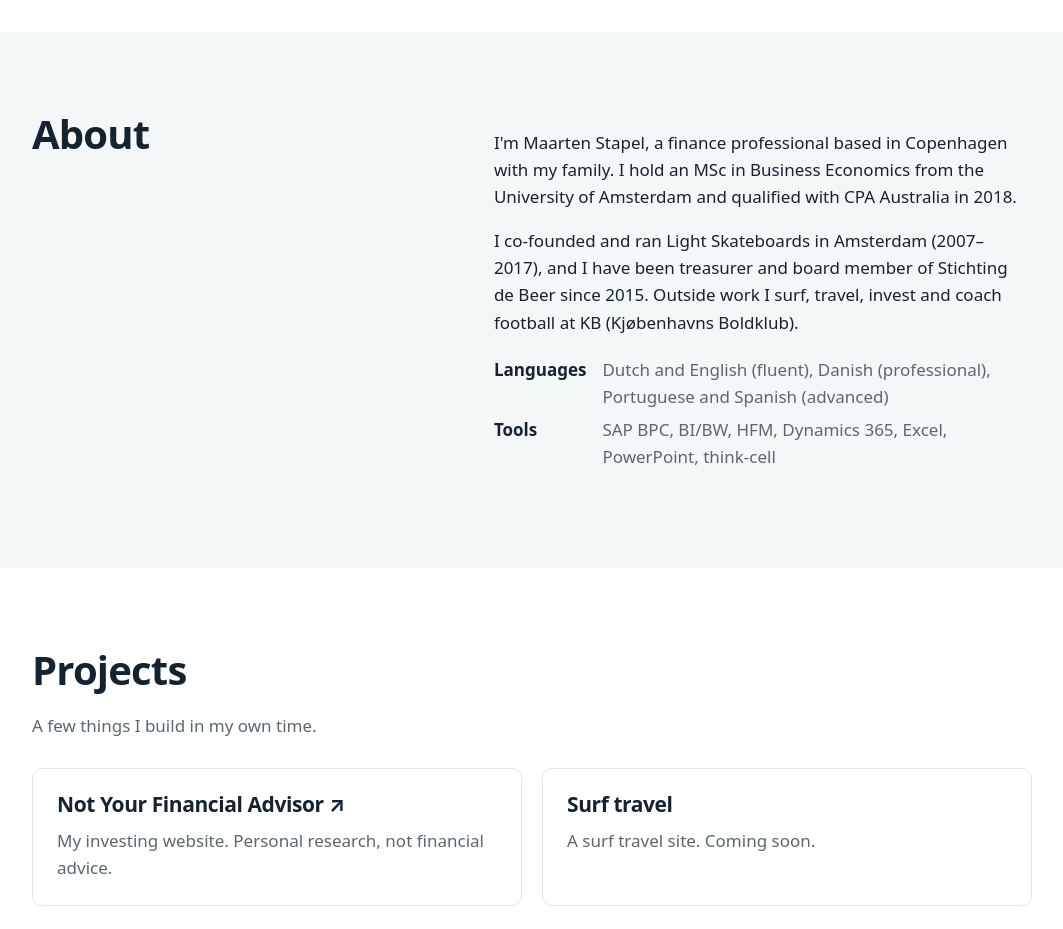
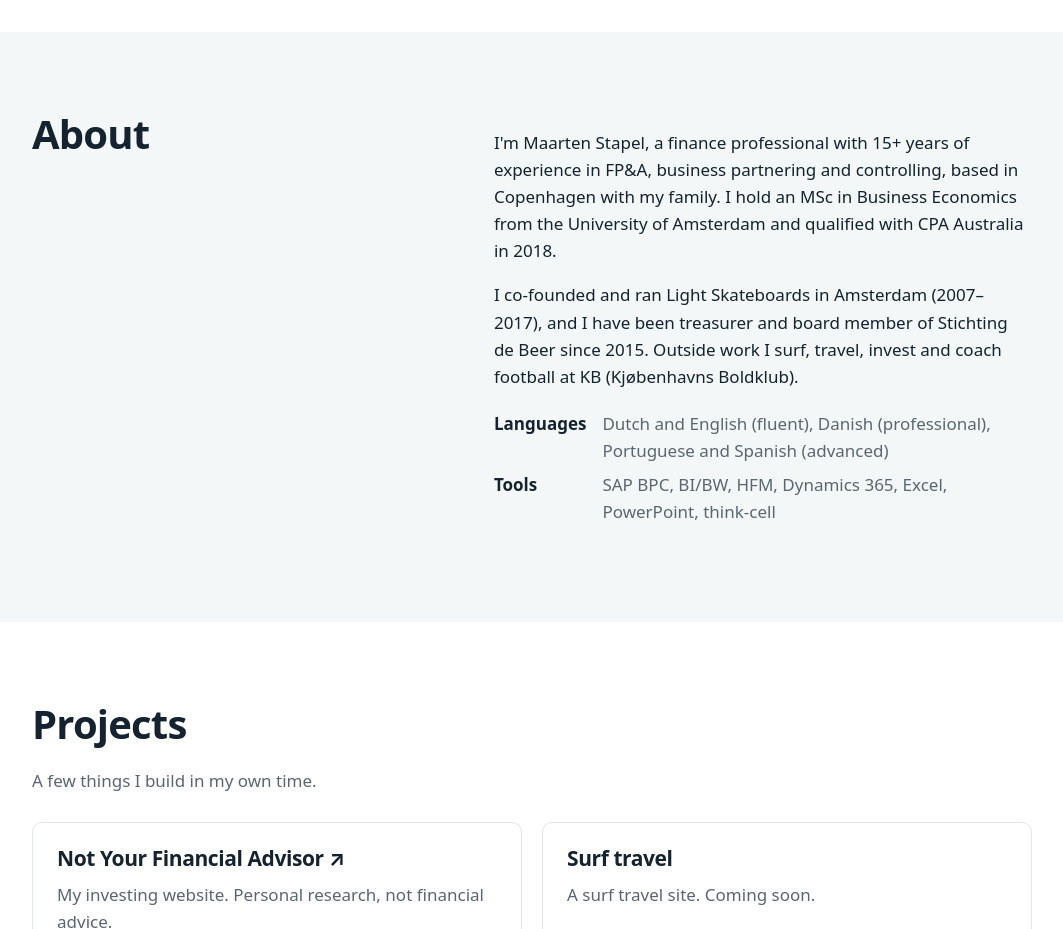
Before and after one commit to Martinero79/maartenstapel-site, a plain HTML site: page public/index.html in a window 1280 px wide. Shown: the part 3740-4669 px from the top of the page, without its empty margins (108-1171 px from the left). Drawn offline with Linux system fonts and the light colour scheme.

Commit message:
Mention 15+ years of experience in the About section
What: About now opens with '15+ years of experience in FP&A, business
partnering and controlling'.

Why: owner's request; same claim as the CV summary.

Co-Authored-By: Claude Opus 5.5 <noreply@anthropic.com>
Claude-Session: https://claude.ai/code/session_01CJdMsPKMg4dtMZznsm3CiP

```diff
--- a/public/index.html
+++ b/public/index.html
@@ -201,7 +201,7 @@
         <h2 data-i18n="about.h">About</h2>
       </div>
       <div>
-        <p data-i18n="about.p1">I'm Maarten Stapel, a finance professional based in Copenhagen with my family. I hold an MSc in Business Economics from the University of Amsterdam and qualified with CPA Australia in 2018.</p>
+        <p data-i18n="about.p1">I'm Maarten Stapel, a finance professional with 15+ years of experience in FP&amp;A, business partnering and controlling, based in Copenhagen with my family. I hold an MSc in Business Economics from the University of Amsterdam and qualified with CPA Australia in 2018.</p>
         <p data-i18n="about.p2">I co-founded and ran Light Skateboards in Amsterdam (2007–2017), and I have been treasurer and board member of Stichting de Beer since 2015. Outside work I surf, travel, invest and coach football at KB (Kjøbenhavns Boldklub).</p>
         <dl class="facts">
           <dt data-i18n="about.lang">Languages</dt><dd data-i18n="about.langv">Dutch and English (fluent), Danish (professional), Portuguese and Spanish (advanced)</dd>
```
Also changed, not shown: 1 other file.
